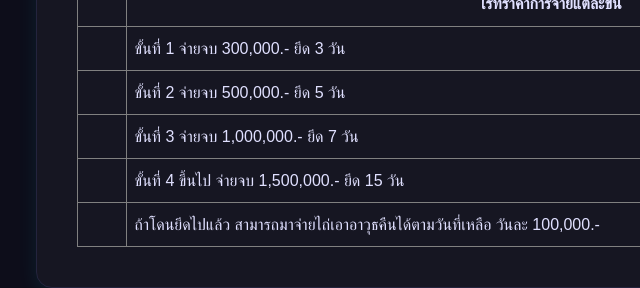
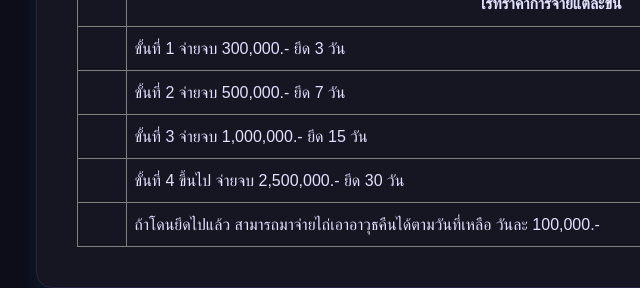
Before and after one commit to Secret168168/KUY, a plain HTML site: page pages/motto.html in a window 1280 px wide. Shown: the part 635-923 px from the top of the page, 113-753 px from the left. Drawn offline with Linux system fonts and the light colour scheme.

Commit message:
update https://police-rush-exsos.netlify.app/

```diff
--- a/pages/motto.html
+++ b/pages/motto.html
@@ -85,15 +85,15 @@
     </tr>
 
     <td align="center"></td>
-      <td>ขั้นที่ 2 จ่ายจบ 500,000.- ยึด 5 วัน</td>
+      <td>ขั้นที่ 2 จ่ายจบ 500,000.- ยึด 7 วัน</td>
     </tr>
 
     <td align="center"></td>
-      <td>ขั้นที่ 3 จ่ายจบ 1,000,000.- ยึด 7 วัน</td>
+      <td>ขั้นที่ 3 จ่ายจบ 1,000,000.- ยึด 15 วัน</td>
     </tr>
 
     <td align="center"></td>
-      <td>ขั้นที่ 4 ขึ้นไป จ่ายจบ 1,500,000.- ยึด 15 วัน</td>
+      <td>ขั้นที่ 4 ขึ้นไป จ่ายจบ 2,500,000.- ยึด 30 วัน</td>
     </tr>
 
      <td align="center"></td>
```
